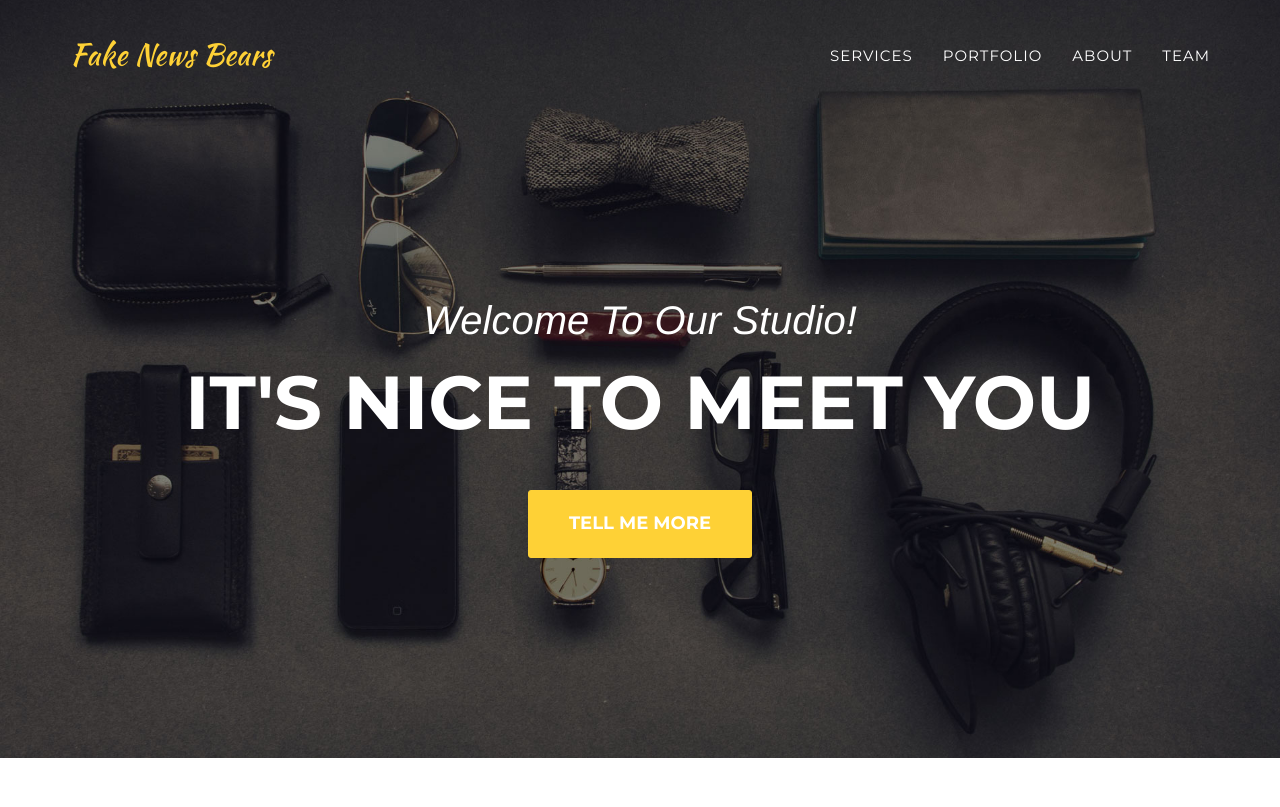
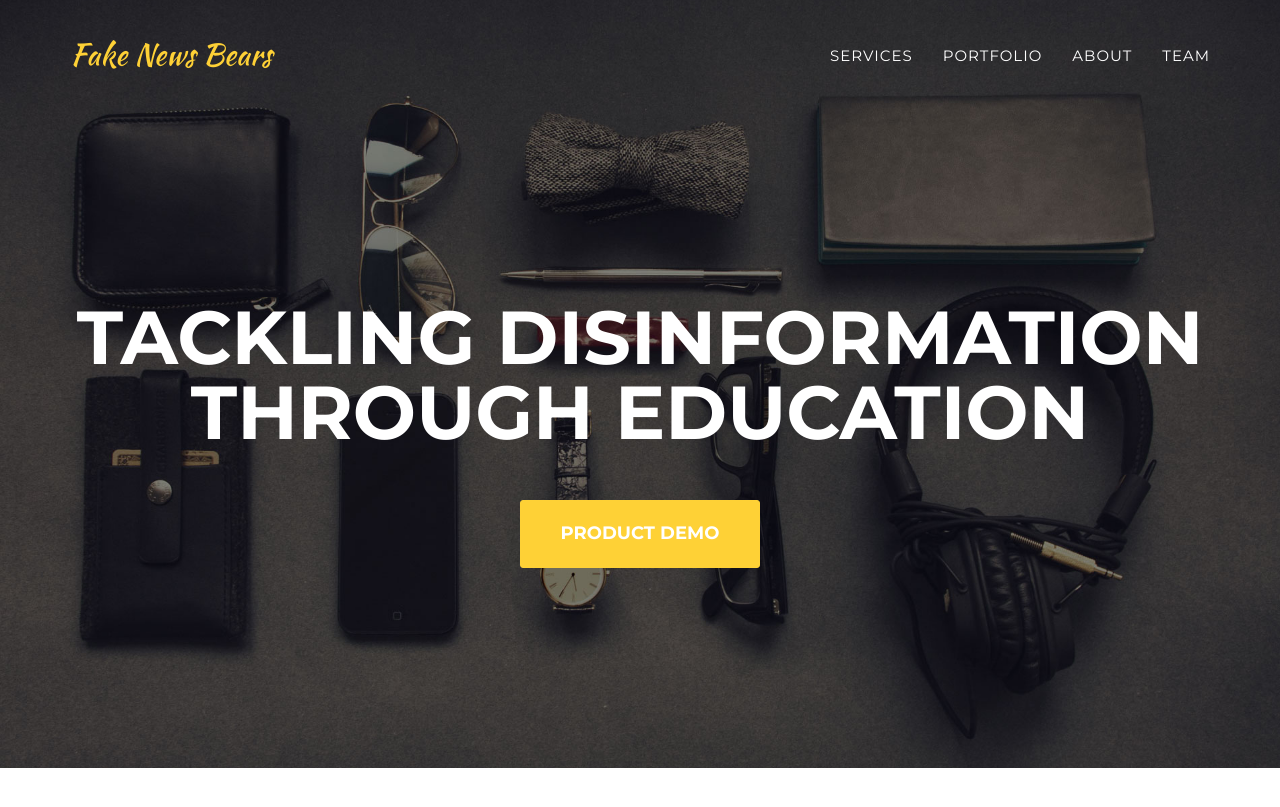
Before and after one commit to akikoiwamizu/fake-news-bears, a Jekyll site: the page built from index.html, in a window 1280 px wide and 900 px high. Shown: the top 807 px of the window. Built offline with Jekyll 4.4.1, drawn with Linux system fonts in a browser that asks for light colours; some web fonts are replaced.

Commit message:
Update header.html

```diff
--- a/_includes/header.html
+++ b/_includes/header.html
@@ -41,9 +41,9 @@
     <header>
         <div class="container">
             <div class="intro-text">
-                <div class="intro-lead-in">Welcome To Our Studio!</div>
-                <div class="intro-heading">It's Nice To Meet You</div>
-                <a href="#services" class="page-scroll btn btn-xl">Tell Me More</a>
+                <!-- <div class="intro-lead-in">Welcome To Our Studio!</div> -->
+                <div class="intro-heading">Tackling Disinformation Through Education</div>
+                <a href="#services" class="page-scroll btn btn-xl">Product Demo</a>
             </div>
         </div>
     </header>
```
